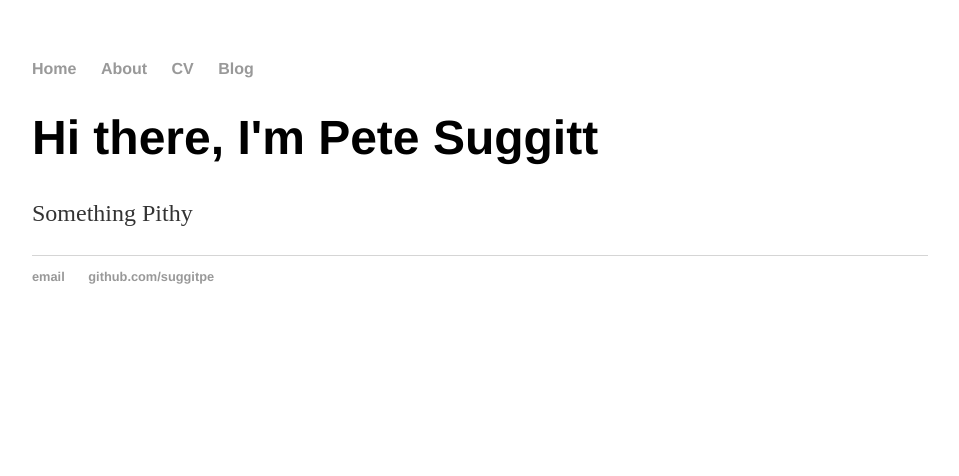
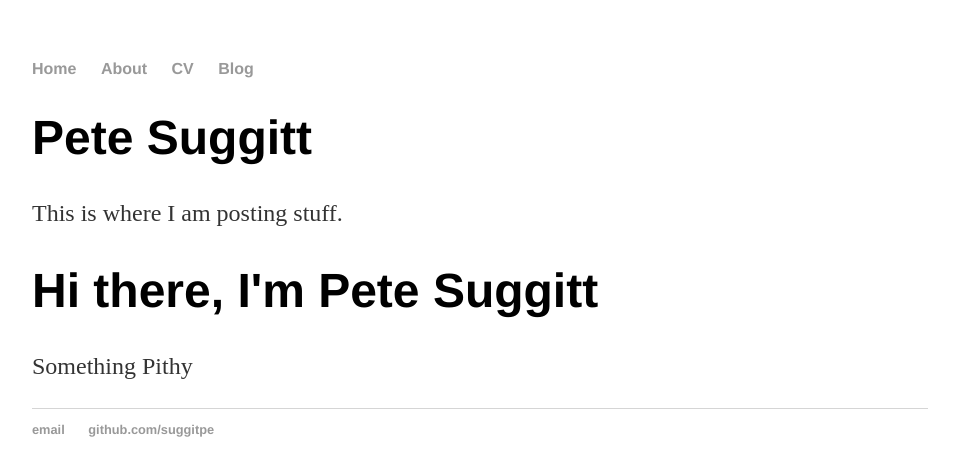
Before and after one commit to suggitpe/suggitpe.github.io, a Jekyll site: the page built from index.md, in a window 1280 px wide. Shown: the top 476 px of the page, without its empty margins (160-1119 px from the left). Built offline with Jekyll 4.4.1, drawn with Linux system fonts in a browser that asks for light colours.

Commit message:
updated stuff

```diff
--- a/index.md
+++ b/index.md
@@ -2,6 +2,11 @@
 layout: default
 title: Pete Suggitt on github.io
 ---
+
+# Pete Suggitt
+
+This is where I am posting stuff.
+
 <div class="blurb">
     <h1>Hi there, I'm Pete Suggitt</h1>
     <p>Something Pithy</p>
```
